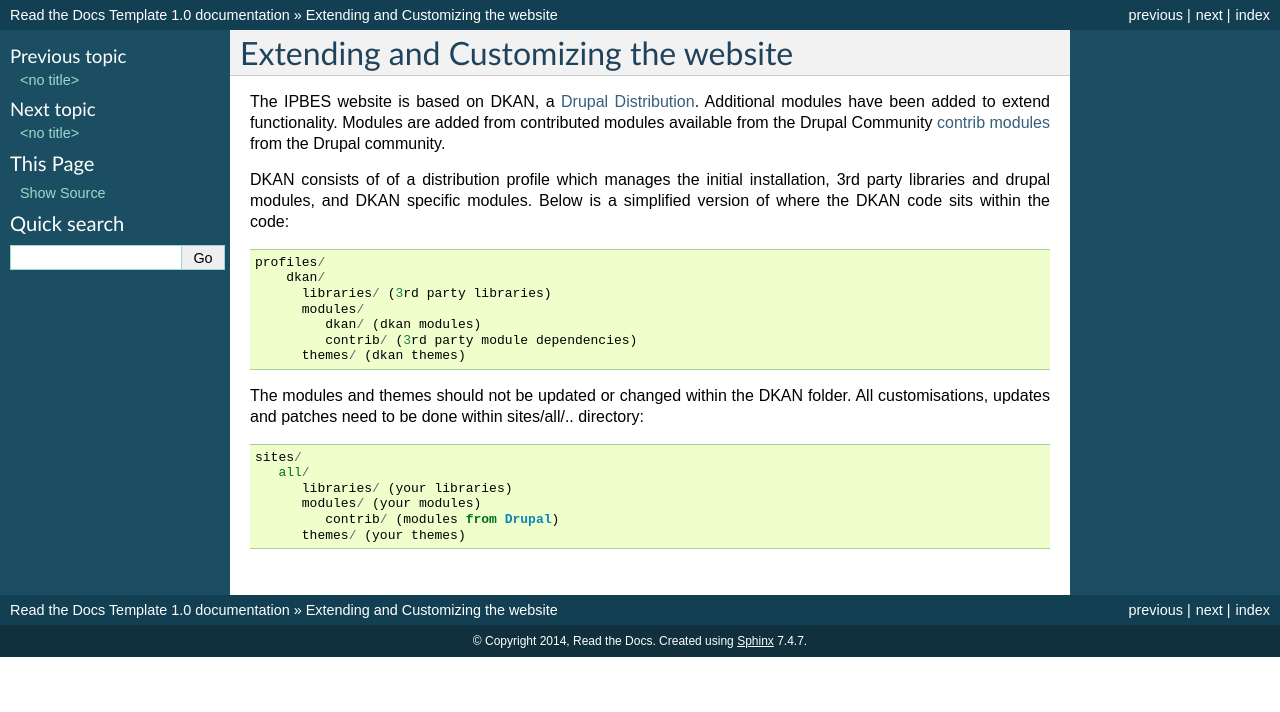
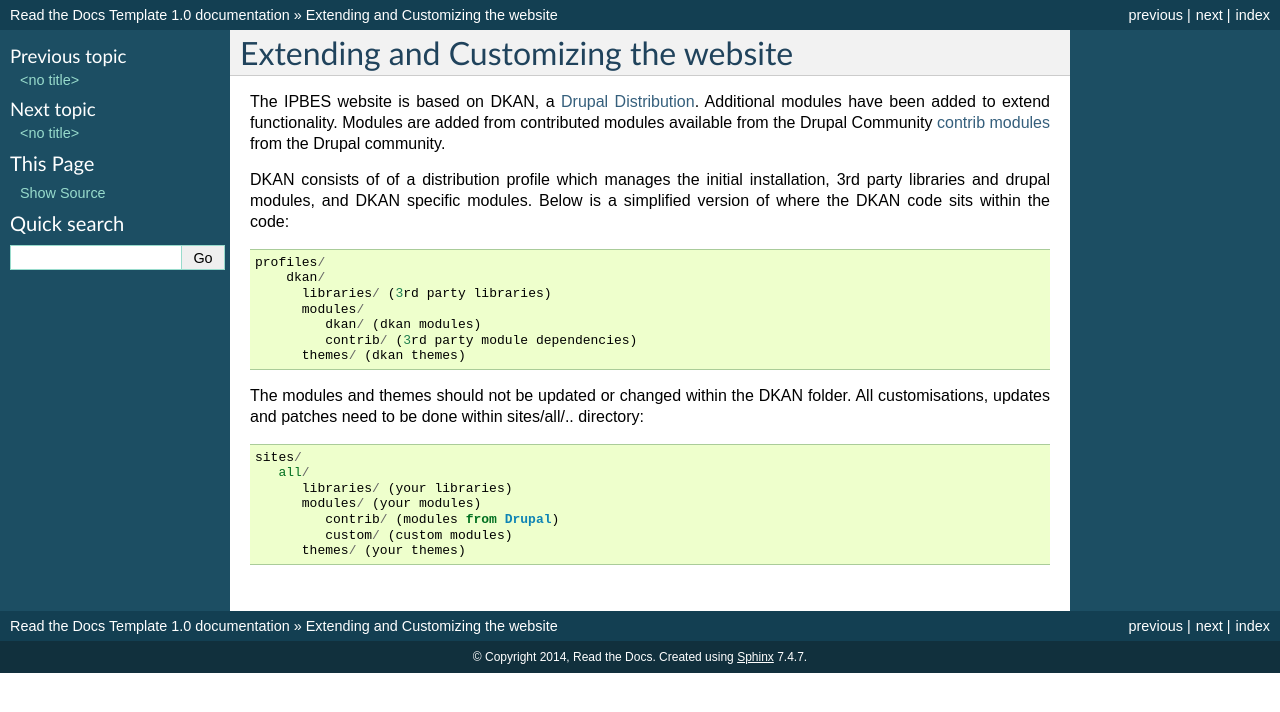
Before and after one commit to ipbes/ipbeswebdocs, a Sphinx documentation site: the page built from docs/extensions.rst, in a window 1280 px wide. Shown: the top 712 px of the page. Built offline with Sphinx 7.4.7, drawn with Linux system fonts in a browser that asks for light colours.

Commit message:
Update extensions.rst

```diff
--- a/docs/extensions.rst
+++ b/docs/extensions.rst
@@ -20,4 +20,5 @@ The modules and themes should not be updated or changed within the DKAN folder.
          libraries/ (your libraries)
          modules/ (your modules)
             contrib/ (modules from Drupal)
+            custom/ (custom modules)
          themes/ (your themes)
```
